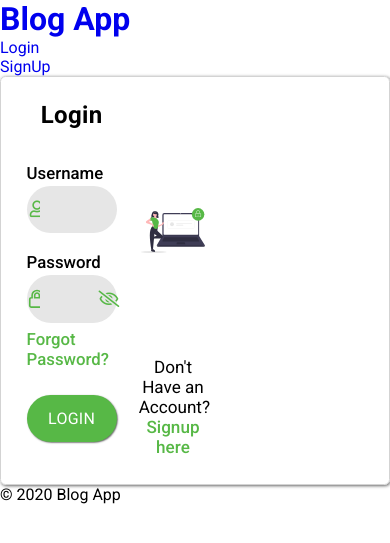
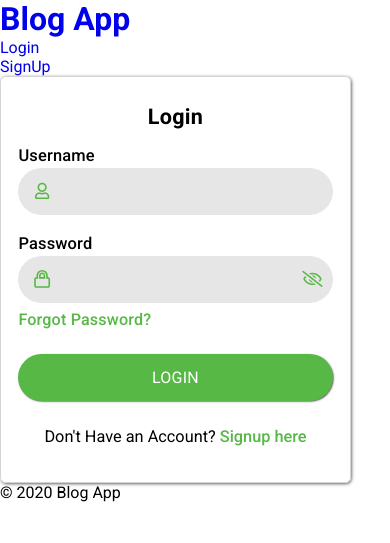
Before and after one commit to Seth250/blog-app, a Django app: page /login/ in a window 390 px wide. Shown: the top 543 px of the page. Run offline with Django 3.2, Linux system fonts and the light colour scheme; style sheets or scripts are compiled from the project's sources; some libraries are stand-ins or nearby versions.

Commit message:
made signup and login responsive

```diff
--- a/accounts/forms.py
+++ b/accounts/forms.py
@@ -59,13 +59,16 @@ class UserSignUpForm(UserCreationForm):
 		model = get_user_model()
 		fields = ('username', 'email', )
 
-		# def clean_username(self):
-		# 	cleaned_data = super().clean()
-		# 	username = cleaned_data.get("username")
-		# 	if username and self.model.objects.filter(username__iexact=username).exists():
-		# 		self.add_error('username', 'This Username already exists')
+		def clean_username(self):
+			cleaned_data = super(UserSignUpForm, self).clean()
+			username = cleaned_data.get("username")
+			if len(username) < 4:
+				self.add_error('username', 'Username cannot be less than 4 characters')
 
-		# 	return username
+			elif self.model.objects.filter(username__iexact=username).exists():
+				self.add_error('username', 'This Username already exists')
+
+			return username
 
 
 class CustomAuthenticationForm(AuthenticationForm):
--- a/accounts/static/accounts/scss/_acc-responsive.scss
+++ b/accounts/static/accounts/scss/_acc-responsive.scss
@@ -0,0 +1,107 @@
+@media only screen and (max-width: 1024px){
+  .img-col{
+    width: 32vw;
+  }
+  .fm-col{
+    width: 36vw;
+  }
+}
+
+@media only screen and (max-width: 768px){
+  .img-col{
+    width: 40vw;
+
+    &__message{
+      width: 75%;
+      padding-left: 0.75em;
+    }
+  }
+  .fm-col{
+    width: 45vw;
+
+    &__header{
+      font-size: 90%;
+    }
+  }
+  .form-row{
+    letter-spacing: 0.015em;
+  }
+  .text-input-acc{
+    font-size: 98%;
+  }
+}
+
+@media only screen and (max-width: 720px){
+  .container-acc{
+    flex-direction: column;
+    width: 70vw;
+    padding: 1.5em 1em;
+  }
+  .img-col{
+    order: 2;
+    width: 100%;
+
+    &__svg-container{
+      display: none;
+    }
+
+    &__message{
+      // border: 1px solid black;
+      width: inherit;
+      padding: 0.5em;
+      font-size: 102%;
+    }
+  }
+  .fm-col{
+    order: 1;
+    width: 100%;
+
+    &__form-container{
+      padding: 0;
+    }
+  }
+  .login-error{
+    font-size: 102%;
+  }
+}
+
+@media only screen and (max-width: 480px){
+  .container-acc{
+    width: 90vw;
+    padding: 1.25em 0.5em;
+  }
+  .form-row{
+    font-size: 98%;
+    letter-spacing: 0.01em;
+  }
+  .input-container > i{
+    width: 13.5%;
+  }
+  .standard-input{
+    width: 86%;
+  }
+  .password-input{
+    width: 76%;
+  }
+  .text-input-acc{
+    font-size: 96%;
+  }
+}
+
+@media only screen and (min-width: 1600px){
+  .img-col{
+    width: 22vw;
+  }
+  .fm-col{
+    width: 24vw;
+  }
+}
+
+@media only screen and (min-width: 1920px){
+  .img-col{
+    width: 19vw;
+  }
+  .fm-col{
+    width: 20vw;
+  }
+}
--- a/accounts/static/accounts/scss/_acc-styles.scss
+++ b/accounts/static/accounts/scss/_acc-styles.scss
@@ -18,7 +18,7 @@
   &__svg-container{
     // border: 1px solid green;
     width: 100%;
-    height: 70%;
+    height: 65%;
     text-align: center;
   }
 
@@ -31,9 +31,9 @@
   &__message{
     // border: 1px solid black;
     text-align: center;
-    width: 85%;
-    font-size: 107%;
+    width: 100%;
     min-height: 15%;
+    font-size: 105%;
 
     a{
       font-weight: 500;
@@ -43,15 +43,16 @@
 }
 
 .col-login{
+  // border: 1px solid red;
   width: 24vw;
-  padding: 0.4em;
+  padding: 0.5em;
 }
 
 .fm-col{
   // border: 1px solid red;
   width: 28vw;
 
-  &__heading{
+  &__header{
     text-align: center;
     padding: 0.5em 0;
     letter-spacing: 0.02em;
@@ -60,6 +61,14 @@
   &__form-container{
     padding: 1em 0;
   }
+}
+
+.login-error{
+  padding: 0.5em 0;
+	text-align: center;
+	color: firebrick;
+	font-size: 105%;
+  font-weight: 500;
 }
 
 .form-row{
@@ -72,7 +81,7 @@
   }
 
   p{
-    font-size: 105%;
+    font-size: 103%;
     padding: 0.4em 0;
 
     a{
@@ -86,7 +95,7 @@
     color: firebrick;
     padding-top: 0.1em;
     font-weight: 500;
-    font-size: 102%;
+    font-size: 103%;
   }
 }
 
@@ -203,3 +212,5 @@
     box-shadow: 0 0 0 0.1rem rgb(0, 0, 0);
   }
 }
+
+@import '_acc-responsive'
--- a/accounts/templates/accounts/login.html
+++ b/accounts/templates/accounts/login.html
@@ -14,13 +14,13 @@
 	{% endif %}
 	<div class="container-acc">
 		<div class="fm-col">
-			<div class="fm-col__heading">
+			<div class="fm-col__header">
 				<h2>Login</h2>
 			</div>
 			{% if form.errors %}
-				<div class="login-error">
-					<p>Invalid Username or Password.</p>
-				</div>
+			<div class="login-error">
+				<p>Invalid Username or Password.</p>
+			</div>
 			{% endif %}
 			<div class="fm-col__form-container">
 				<form method="POST">
--- a/accounts/templates/accounts/signup.html
+++ b/accounts/templates/accounts/signup.html
@@ -12,12 +12,12 @@
 			</div>
 			<div class="img-col__message">
 				<p>
-          Already Have An Account? <a href="{% url 'accounts:login' %}">Go to Login</a>
+          Already Have An Account? <a href="{% url 'accounts:login' %}">Login here</a>
 				</p>
 			</div>
 		</div>
 		<div class="fm-col">
-			<div class="fm-col__heading">
+			<div class="fm-col__header">
 				<h2>Sign Up</h2>
 			</div>
 			<div class="fm-col__form-container">
```
Also changed, not shown: static/css/styles.css.
